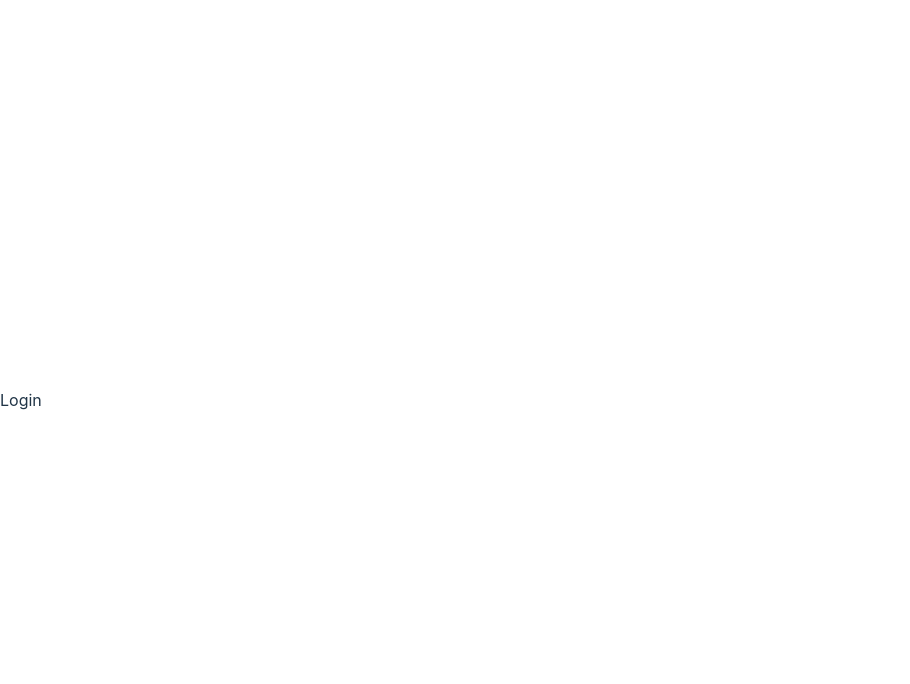
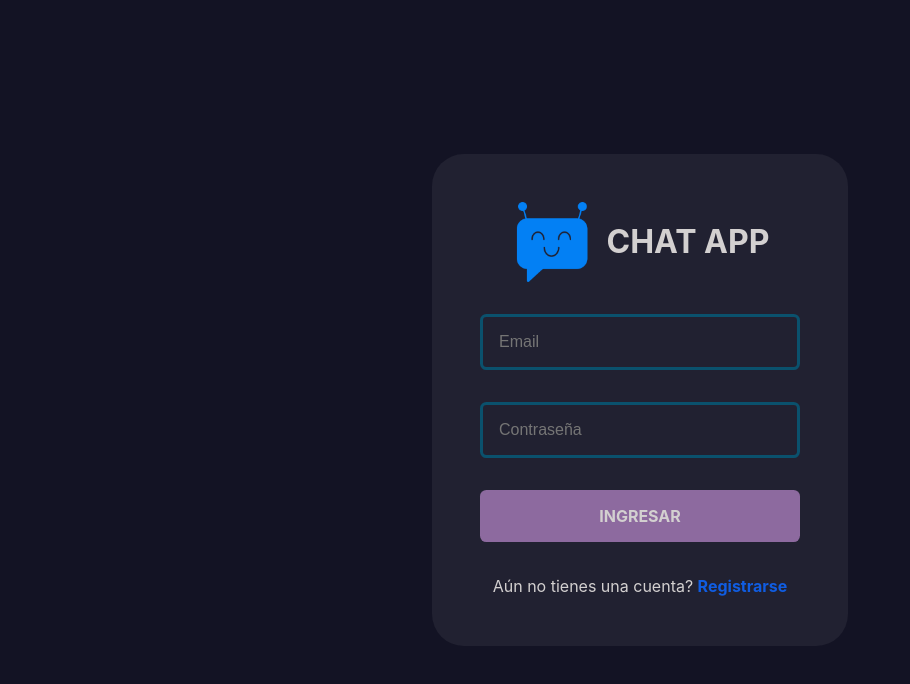
Before and after one commit to ortega-pablo/chat-app, a React (Vite) app in the folder client/: page /login in a window 1280 px wide. Shown: the top 684 px of the page, without its empty margins (0-910 px from the left). Built offline with nearby package versions, Linux system fonts and the light colour scheme.

Commit message:
feat: Agrego el componente login al cliente

```diff
--- /dev/null
+++ b/client/src/pages/login/Login.style.ts
@@ -0,0 +1,72 @@
+import styled from 'styled-components';
+
+export const FormContainer = styled.div`
+  height: 100vh;
+  width: 100vw;
+  display: flex;
+  flex-direction: column;
+  justify-content: center;
+  align-items: center;
+  gap: 1rem;
+  background-color: #131324;
+  .brand {
+    display: flex;
+    justify-content: center;
+    gap: 1rem;
+    align-items: center;
+    img {
+      height: 5rem;
+    }
+    h1 {
+      color: #d3d0d0;
+      text-transform: uppercase;
+      font-size: xx-large;
+    }
+  }
+  form {
+    display: flex;
+    flex-direction: column;
+    width: 20rem;
+    gap: 2rem;
+    background-color: #eeeeee10;
+    border-radius: 2rem;
+    padding: 3rem 3rem;
+    input {
+      background-color: transparent;
+      padding: 1rem;
+      border: 0.2rem solid #0a516d;
+      border-radius: 0.4rem;
+      color: white;
+      font-size: 1rem;
+      &:focus {
+        border: 0.2rem solid #1caee7;
+        outline: none;
+      }
+    }
+    button {
+      background-color: #8d6a9f;
+      color: #d3d0d0;
+      padding: 1rem 2rem;
+      border: none;
+      font-weight: bold;
+      cursor: pointer;
+      border-radius: 0.4rem;
+      font-size: 1rem;
+      text-transform: uppercase;
+      &:hover {
+        background-color: #a663cc;
+      }
+    }
+    span {
+      color: #d3d0d0;
+      a {
+        color: #105de2;
+        text-decoration: none;
+        font-weight: bold;
+      }
+    }
+    @media only screen and (max-width: 768px) {
+      max-width: 70vw;
+    }
+  }
+`;
--- a/client/src/pages/login/Login.tsx
+++ b/client/src/pages/login/Login.tsx
@@ -1,7 +1,97 @@
-import React from 'react';
+import React, { useState } from 'react';
+import { Link, useNavigate } from 'react-router-dom';
+import { FormContainer } from './Login.style';
+import ChatAppLogo from '../../assets/ChatAppLogo.png';
+import { ToastContainer, toast } from 'react-toastify';
+import 'react-toastify/dist/ReactToastify.css';
+import { ToastOptions } from 'react-toastify/dist/types';
+import axios from 'axios';
+import { loginRoute } from '../../utils/APIRoutes';
+function Login() {
+  const [values, setValues] = useState({
+    email: '',
+    password: ''
+  });
 
-function Login() {
-  return <div>Login</div>;
+  const toastOptions: ToastOptions = {
+    position: 'bottom-right',
+    autoClose: 5000,
+    pauseOnHover: true,
+    draggable: true,
+    theme: 'dark'
+  };
+
+  const navigate = useNavigate();
+
+  const handleValidations = () => {
+    const { password, email } = values;
+    if (email === '') {
+      toast.error('Introducir el email', toastOptions);
+      return false;
+    } else if (password === '') {
+      toast.error('Introducir la contraseña', toastOptions);
+      return false;
+    }
+    return true;
+  };
+
+  const handleSubmit = async (event: React.FormEvent<HTMLFormElement>) => {
+    event.preventDefault();
+    if (handleValidations()) {
+      const { password, email } = values;
+      try {
+        const response = await axios.post(loginRoute, {
+          email,
+          password
+        });
+        if (response.data.status === false) {
+          toast.error(response.data.message, toastOptions);
+        }
+        if (response.data.status === true) {
+          localStorage.setItem('token', JSON.stringify(response.data.token));
+        }
+        navigate('/login');
+      } catch (error) {
+        if (error) {
+          toast.error('Error en el Servidor', toastOptions);
+        }
+      }
+    }
+  };
+
+  const handleChange = (event: React.ChangeEvent<HTMLInputElement>) => {
+    setValues({ ...values, [event.target.name]: event.target.value });
+  };
+
+  return (
+    <>
+      <FormContainer>
+        <form onSubmit={(e) => handleSubmit(e)}>
+          <div className="brand">
+            <img src={ChatAppLogo} alt="Logo Chat App" />
+            <h1>Chat App</h1>
+          </div>
+          <input
+            type="email"
+            placeholder="Email"
+            name="email"
+            onChange={(e) => handleChange(e)}
+          />
+          <input
+            type="password"
+            placeholder="Contraseña"
+            name="password"
+            onChange={(e) => handleChange(e)}
+          />
+          <button type="submit">Ingresar</button>
+          <span>
+            Aún no tienes una cuenta? <Link to="/register">Registrarse</Link>
+          </span>
+        </form>
+      </FormContainer>
+      <ToastContainer />
+    </>
+  );
 }
 
 export default Login;
--- a/client/src/utils/APIRoutes.ts
+++ b/client/src/utils/APIRoutes.ts
@@ -1,3 +1,4 @@
 const host = import.meta.env.VITE_BASE_URL;
 
 export const registerRoute = `${host}/api/auth/signup`;
+export const loginRoute = `${host}/api/auth/login`;
```
Also changed, not shown: 1 other file (tests, documents, lock files or other folders).
